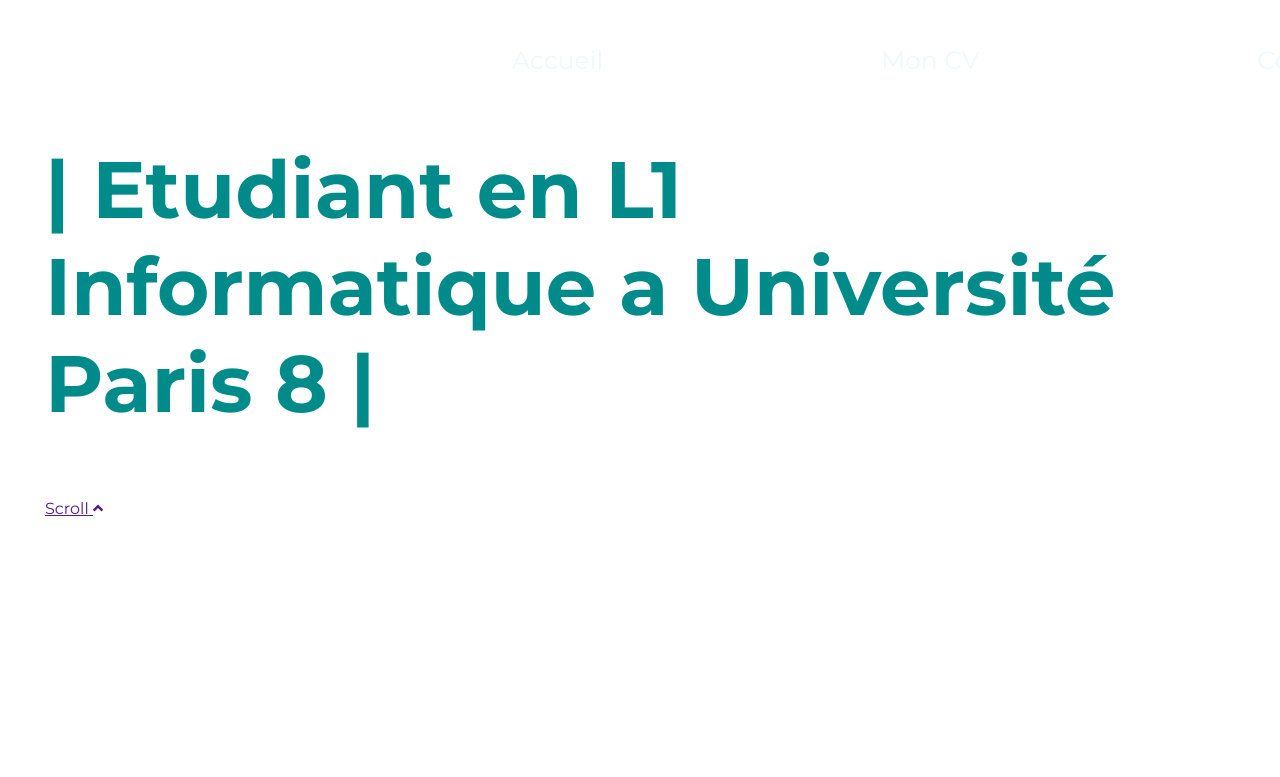
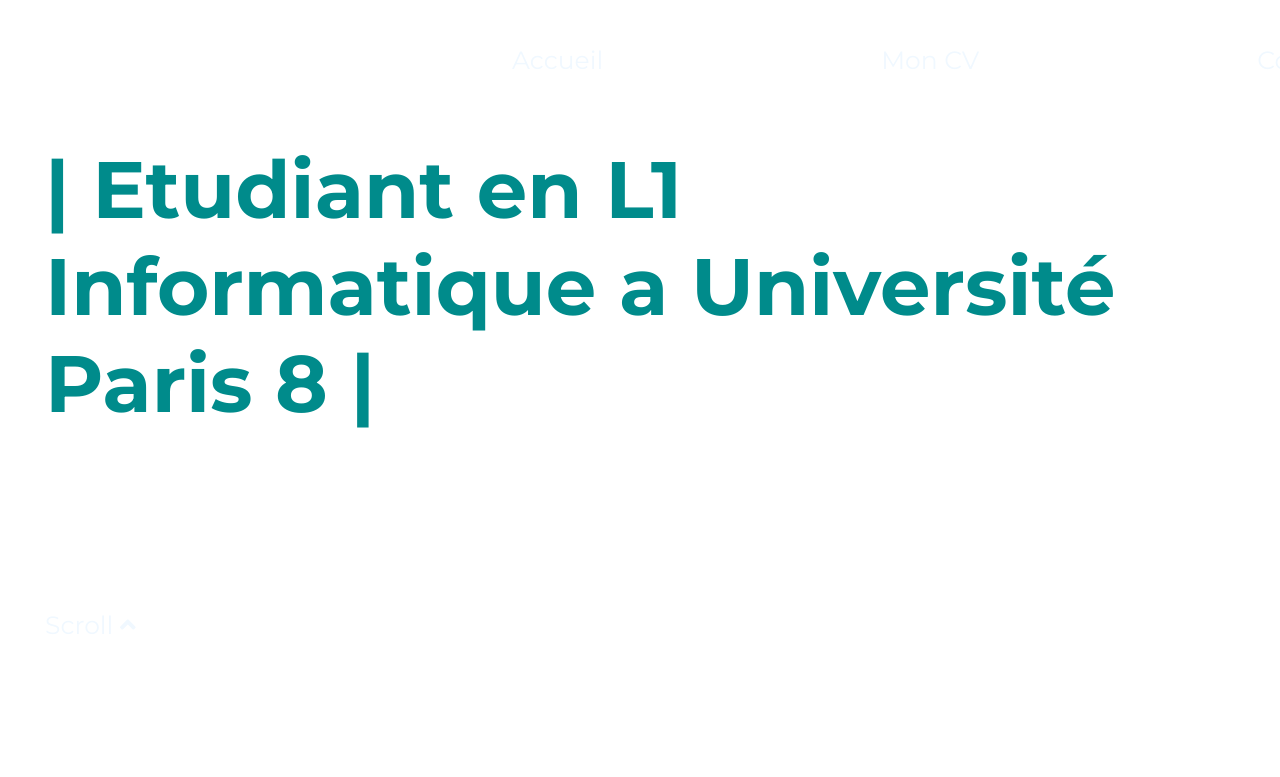
Before and after one commit to YounesBgithub/gil_siteweb_younesbenatallah_l1b, a plain HTML site: page index.html in a window 1280 px wide. Shown: the top 777 px of the page. Drawn offline with Linux system fonts and the light colour scheme.

Commit message:
Replace style.css

```diff
--- a/style.css
+++ b/style.css
@@ -31,7 +31,7 @@ section.top-page {
 
 }
 
-.scroll-down {
+.scroll-up {
     color: aliceblue;
     text-decoration: none;
     position: absolute;
```
